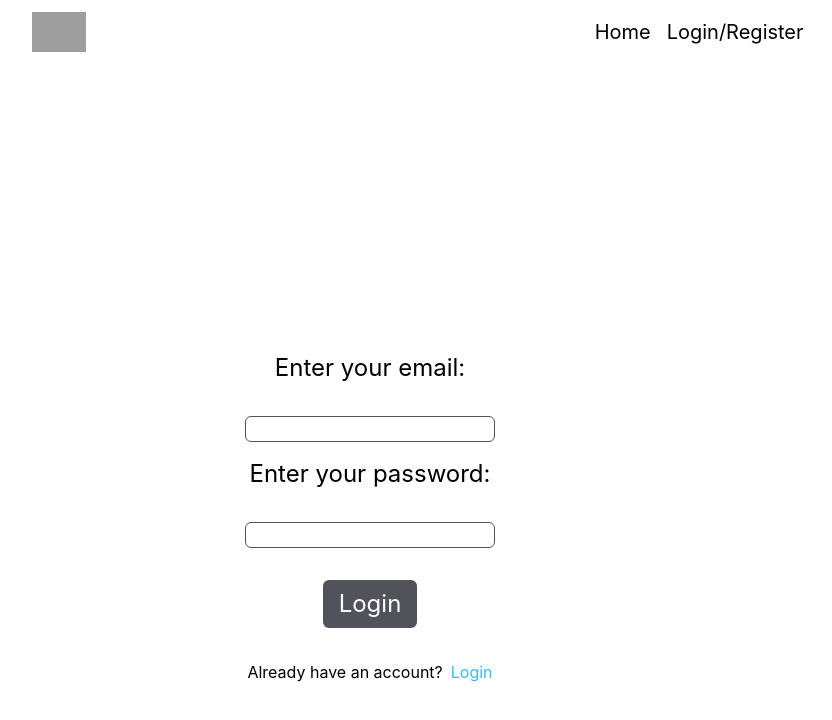
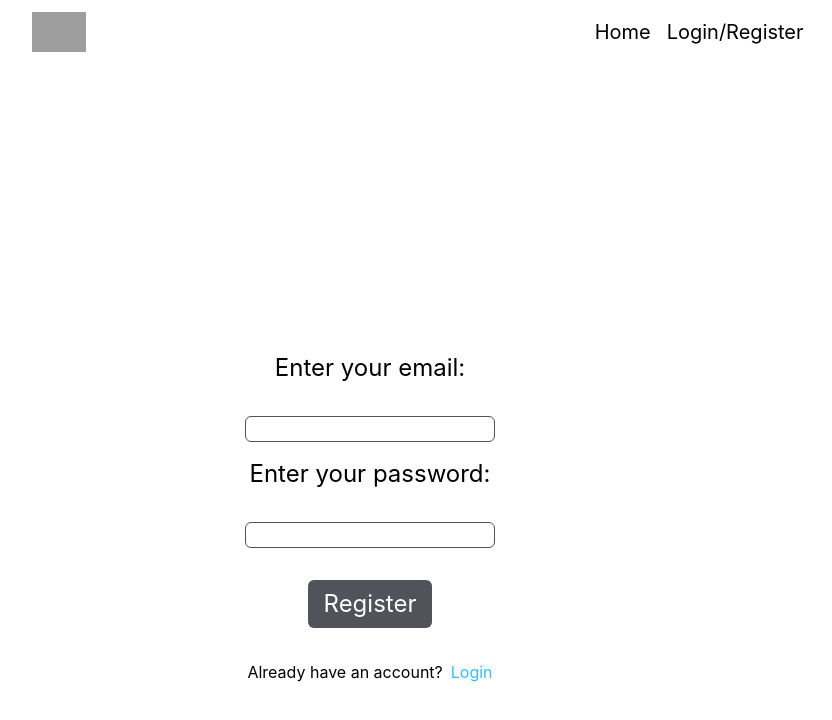
Before and after one commit to Zayox/SocialShadow, a React (Create React App) app: page /register in a window 1280 px wide. Shown: the top 720 px of the page, without its empty margins (270-1102 px from the left). Built offline with nearby package versions, Linux system fonts and the light colour scheme; grey boxes are pictures that could not be loaded.

Commit message:
firebase done

```diff
--- a/src/components/Register.jsx
+++ b/src/components/Register.jsx
@@ -9,7 +9,7 @@ const Register = () => {
                 <input type="email" className="border border-zinc-600 rounded-md mt-8"/>
                 <label className="mt-4 text-2xl">Enter your password:</label>
                 <input type="password" className="border border-zinc-600 rounded-md mt-8"/>
-                <button className="text-2xl pl-4 pr-4 pt-2 pb-2 bg-zinc-600 text-white rounded-md mt-8 hover:bg-zinc-500">Login</button>
+                <button className="text-2xl pl-4 pr-4 pt-2 pb-2 bg-zinc-600 text-white rounded-md mt-8 hover:bg-zinc-500">Register</button>
                 <label className="text-md mt-8">Already have an account?<Link to="/login"><span className="ml-2 text-sky-400">Login</span></Link></label>
             </form>
         </div>
```
